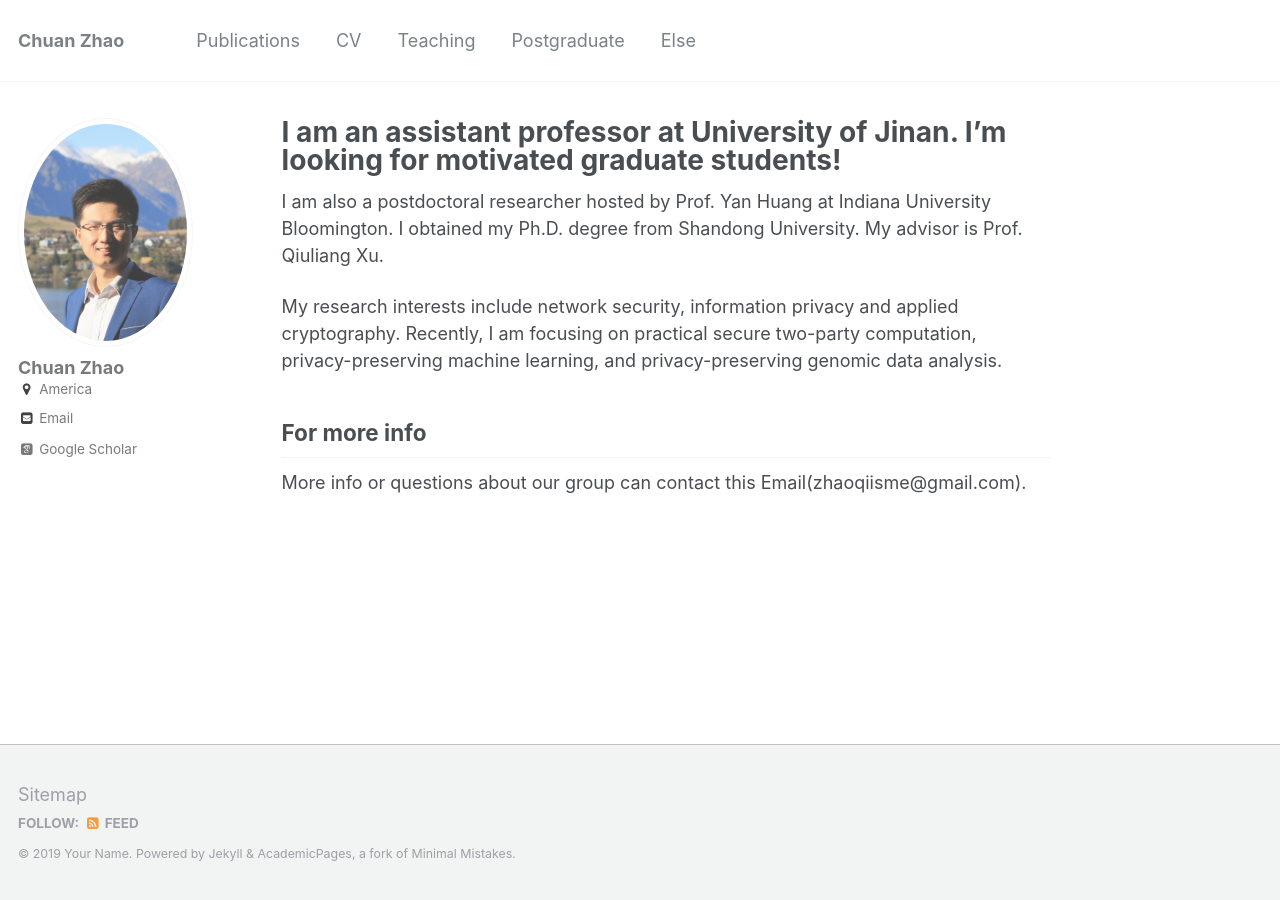
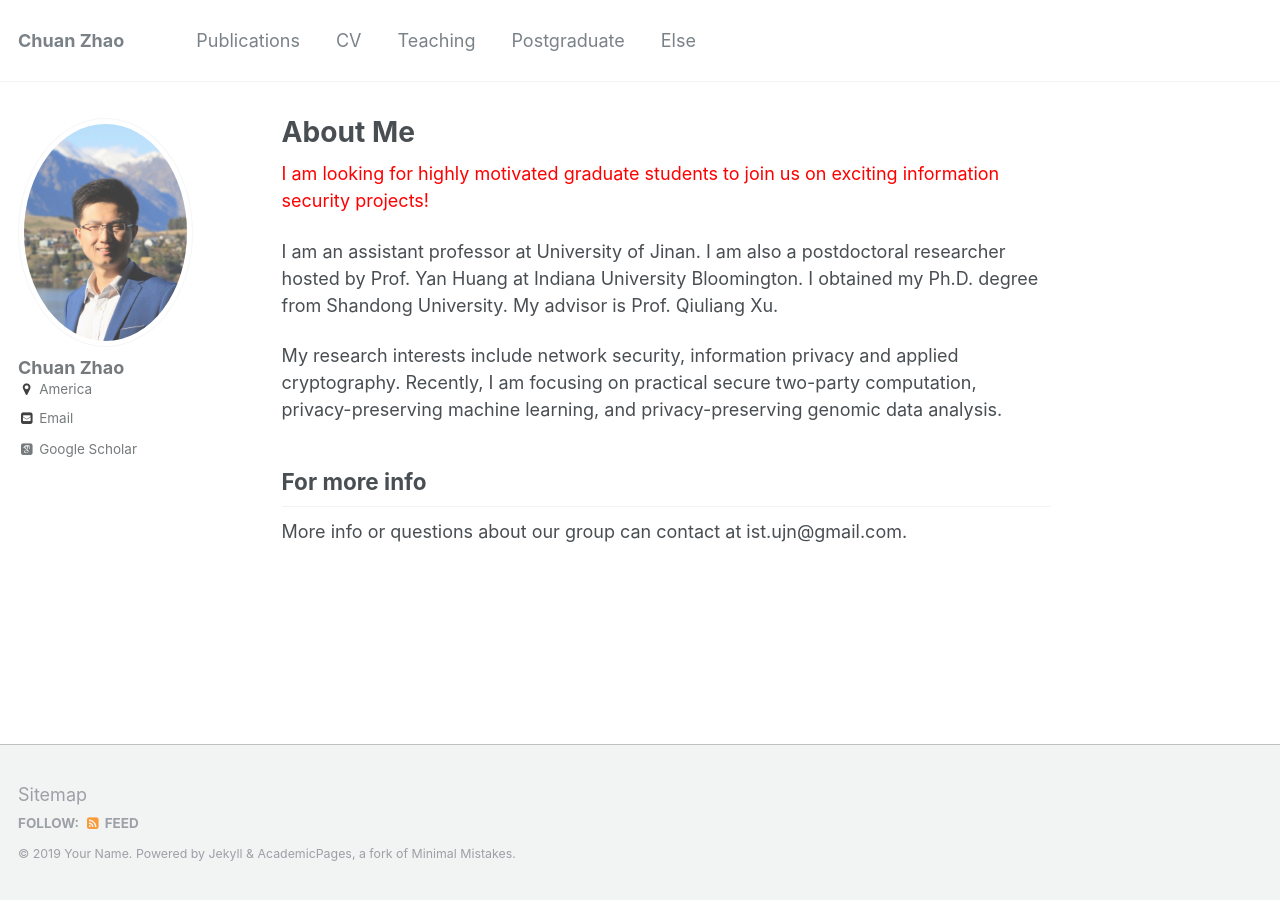
Before and after one commit to ujnccs/ujnccs.github.io, a Jekyll site: the page built from _pages/about.md, in a window 1280 px wide. Built offline with Jekyll 4.4.1, drawn with Linux system fonts in a browser that asks for light colours; some web fonts are replaced.

Commit message:
Update about.md

```diff
--- a/_pages/about.md
+++ b/_pages/about.md
@@ -1,17 +1,18 @@
 ---
 permalink: /
-title: "I am an assistant professor at University of Jinan. I’m looking for motivated graduate students!"
+title: "About Me"
 excerpt: "About me"
 author_profile: true
 redirect_from:
   - /about/
   - /about.html
 ---
+<p style="color:red;">I am looking for highly motivated graduate students to join us on exciting information security projects!</p>
 
-I am also a postdoctoral researcher hosted by Prof. Yan Huang at Indiana University Bloomington. I obtained my Ph.D. degree from Shandong University. My advisor is Prof. Qiuliang Xu.
+I am an assistant professor at University of Jinan. I am also a postdoctoral researcher hosted by Prof. Yan Huang at Indiana University Bloomington. I obtained my Ph.D. degree from Shandong University. My advisor is Prof. Qiuliang Xu.
 
 My research interests include network security, information privacy and applied cryptography. Recently, I am focusing on practical secure two-party computation, privacy-preserving machine learning, and privacy-preserving genomic data analysis.
 
 For more info
 ------
-More info or questions about our group can contact this Email(zhaoqiisme@gmail.com).
+More info or questions about our group can contact at ist.ujn@gmail.com.
```
